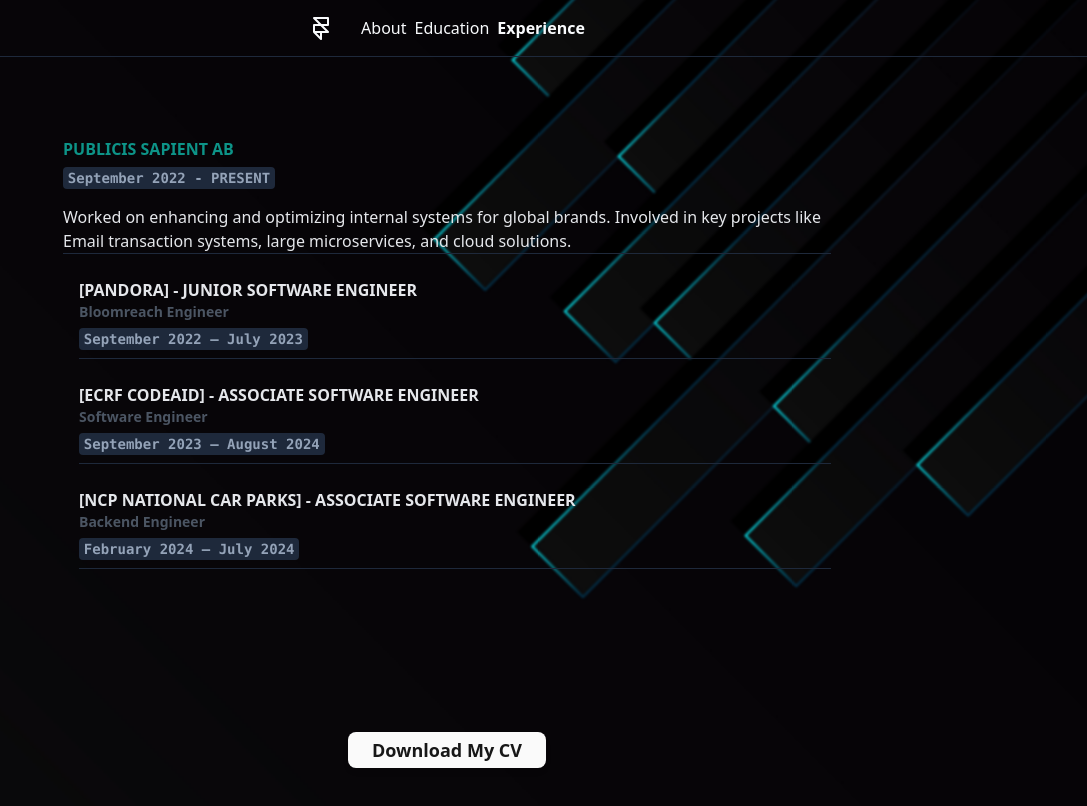
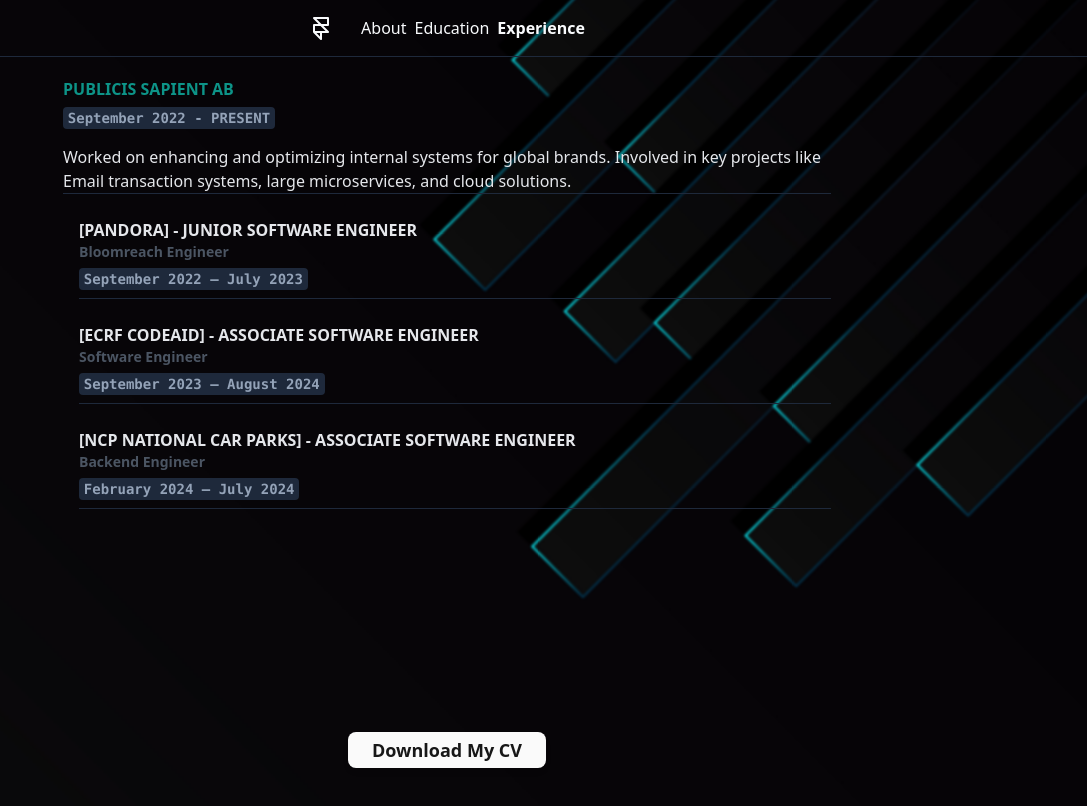
Before and after one commit to Willz01/ekanem-wills, a React (Vite) app: page /experience in a window 1280 px wide. Shown: the top 806 px of the page, without its empty margins (193-1280 px from the left). Built offline with nearby package versions, Linux system fonts and the light colour scheme.

Commit message:
reduced py in /exp

```diff
--- a/src/routes/experience.tsx
+++ b/src/routes/experience.tsx
@@ -11,6 +11,10 @@
 function RouteComponent() {
   useEffect(() => {
     document.title = "Experience";
+    document.body.style.overflow = "hidden";
+    return () => {
+      document.body.style.overflow = "scroll";
+    };
   }, []);
 
   return (
@@ -24,7 +28,7 @@
       />
 
       {/* Main content with adjusted spacing and centered text */}
-      <div className="relative flex flex-col justify-start items-center min-h-screen px-8 py-20">
+      <div className="relative flex flex-col justify-start items-center min-h-screen px-8 py-5">
         <div className="max-w-3xl text-left">
           {/* Publicis Sapient Section */}
           <div>
```
